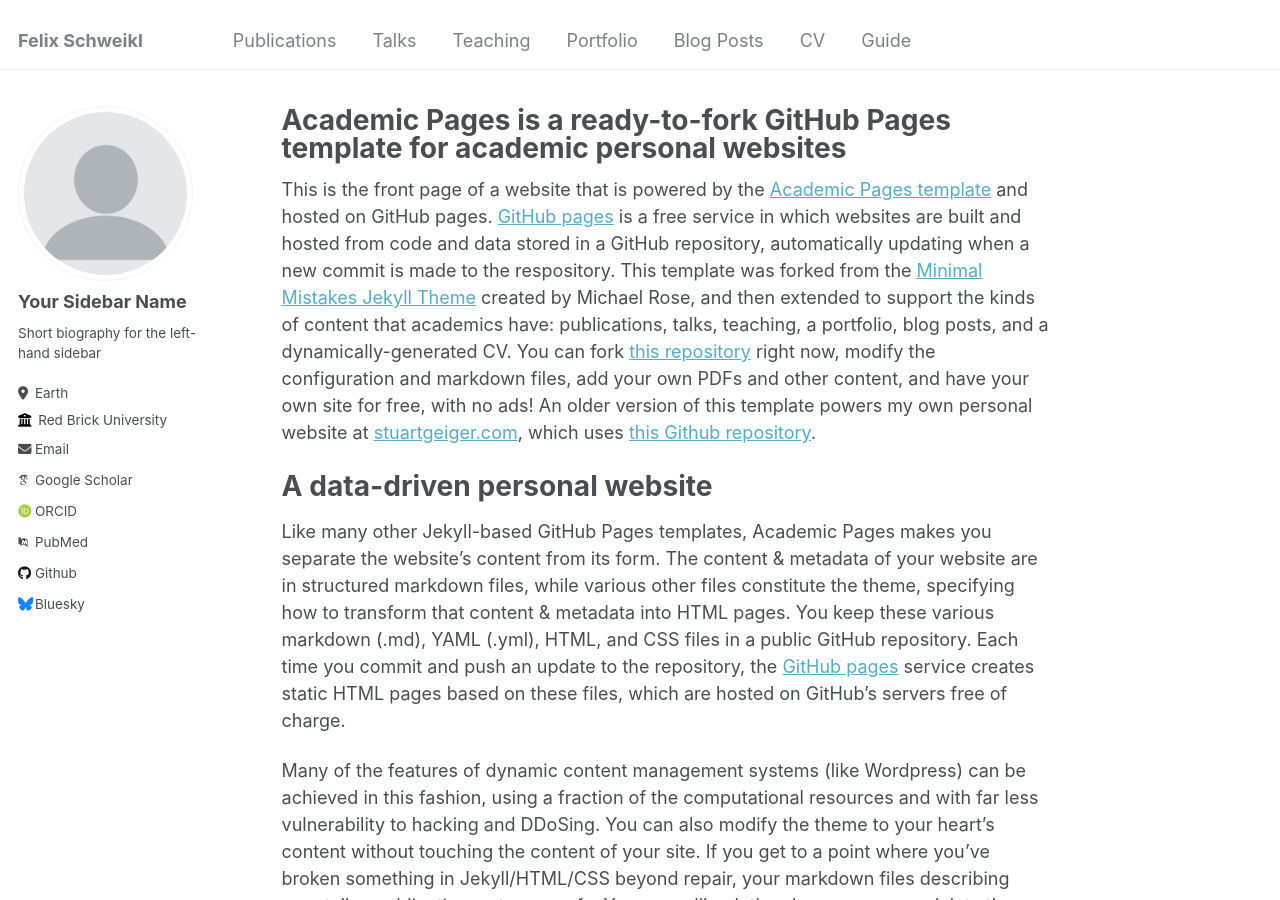
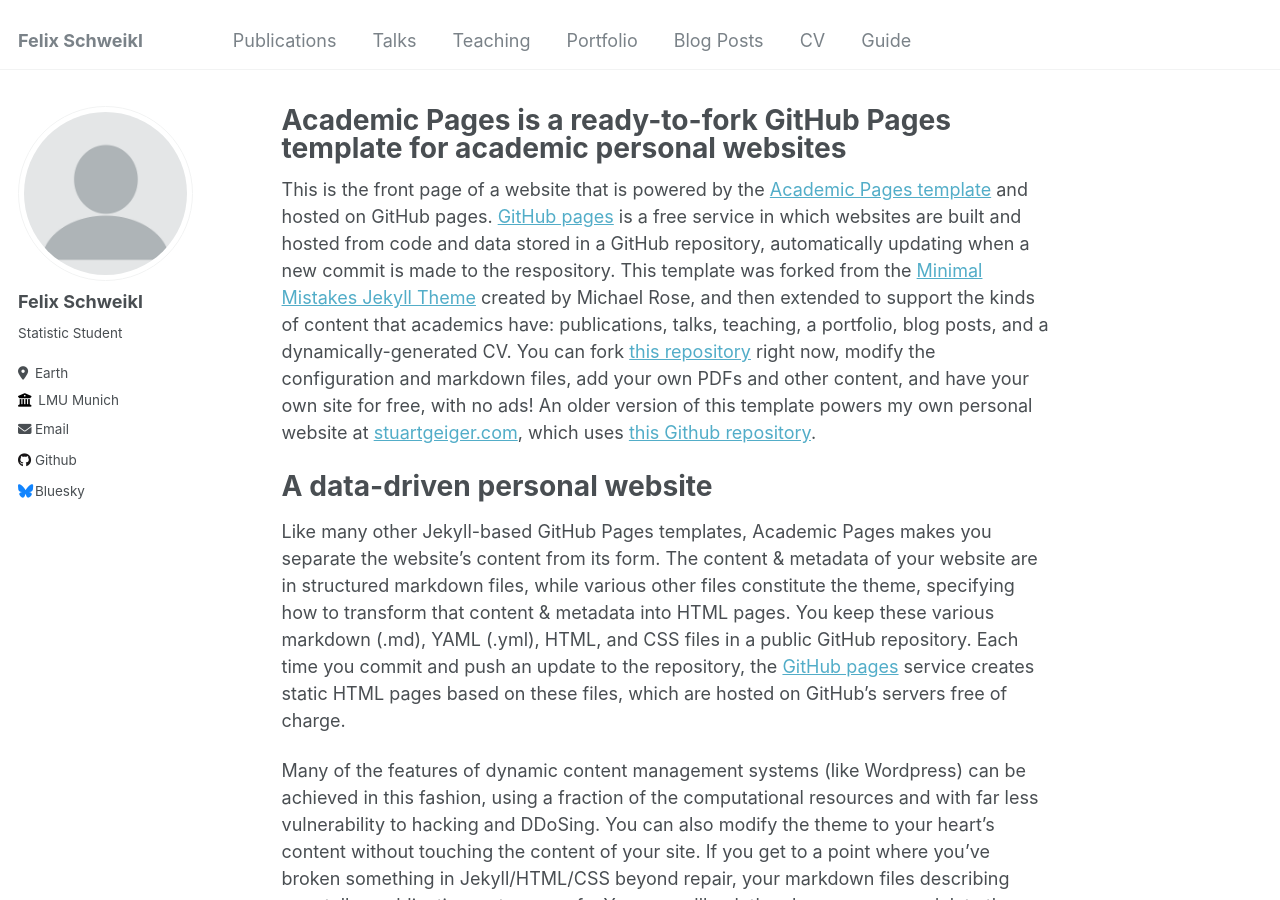
Before and after one commit to felixschweikl/felixschweikl.github.io, a Jekyll site: the page built from _pages/about.md, in a window 1280 px wide and 900 px high. Built offline with Jekyll 4.4.1, drawn with Linux system fonts in a browser that asks for light colours; some web fonts are replaced.

Commit message:
name change

```diff
--- a/_config.yml
+++ b/_config.yml
@@ -22,28 +22,28 @@ repository               : "academicpages/academicpages.github.io"
 author:
   # Biographic information
   avatar           : "profile.png"
-  name             : "Your Sidebar Name"
+  name             : "Felix Schweikl"
   pronouns         : # example: "she/her"
-  bio              : "Short biography for the left-hand sidebar"
+  bio              : "Statistic Student"
   location         : "Earth"
-  employer         : "Red Brick University"
+  employer         : "LMU Munich"
   uri              : # URL
   email            : "none@example.org"
 
   # Academic websites
   arxiv            : # URL - Update with the correct link to your profile
-  googlescholar    : "https://scholar.google.com/citations?user=PS_CX0AAAAAJ"
+  googlescholar    : # "https://scholar.google.com/citations?user=PS_CX0AAAAAJ"
   impactstory      : # URL
-  orcid            : "http://orcid.org/yourorcidurl"
+  orcid            : # "http://orcid.org/yourorcidurl"
   semantic         : # URL
-  pubmed           : "https://www.ncbi.nlm.nih.gov/pubmed/?term=john+snow"
+  pubmed           : # "https://www.ncbi.nlm.nih.gov/pubmed/?term=john+snow"
   researchgate     : # URL
 
   # Repositories and software development
   bitbucket        : # Username - Update with your username on the site
   codepen          : # Username
   dribbble         : # Username
-  github           : "academicpages"
+  github           : "felixschweikl"
   kaggle           : # Username
   stackoverflow    : # User number or user number and name (i.e., use "1" or "1/jeff-atwood")
 
```
